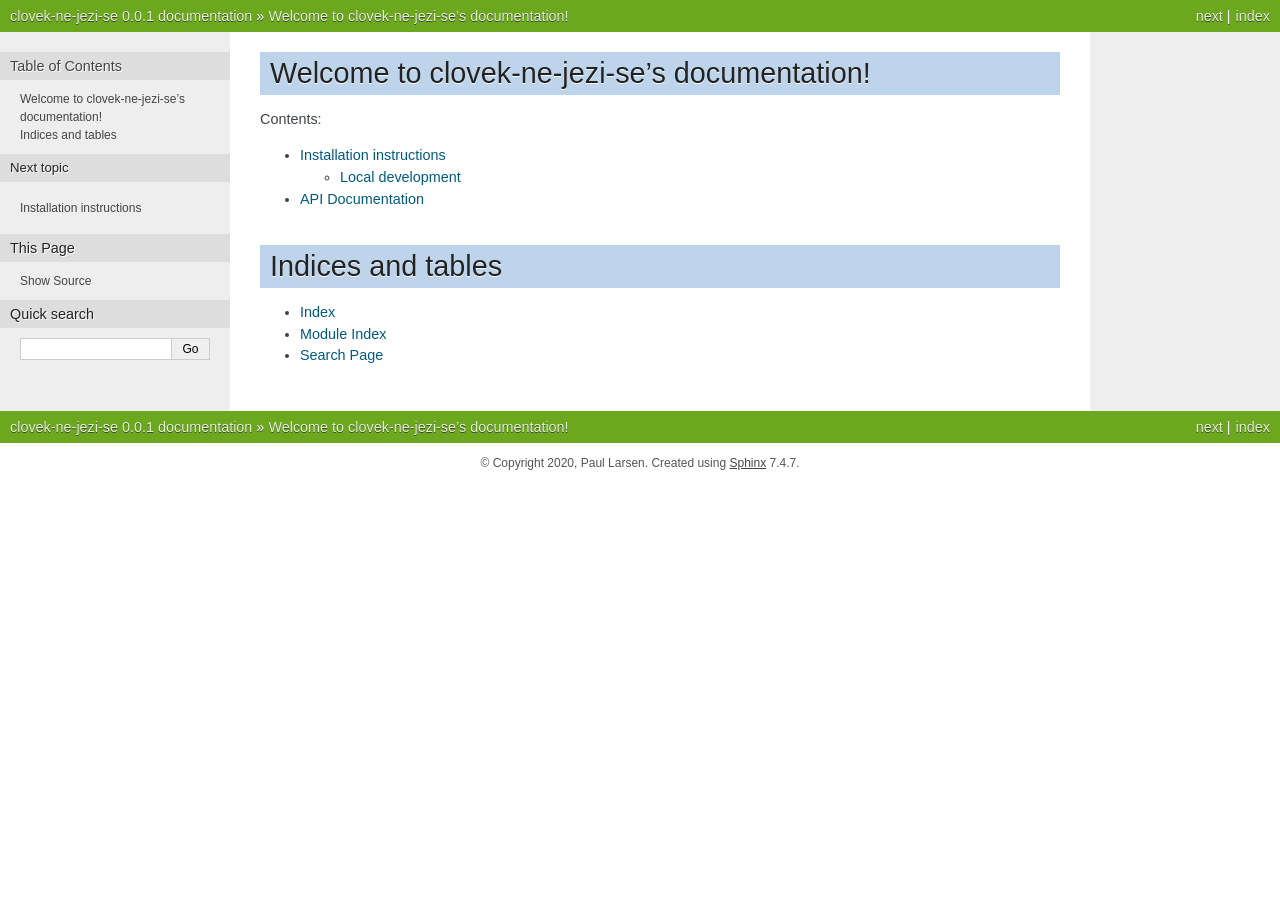
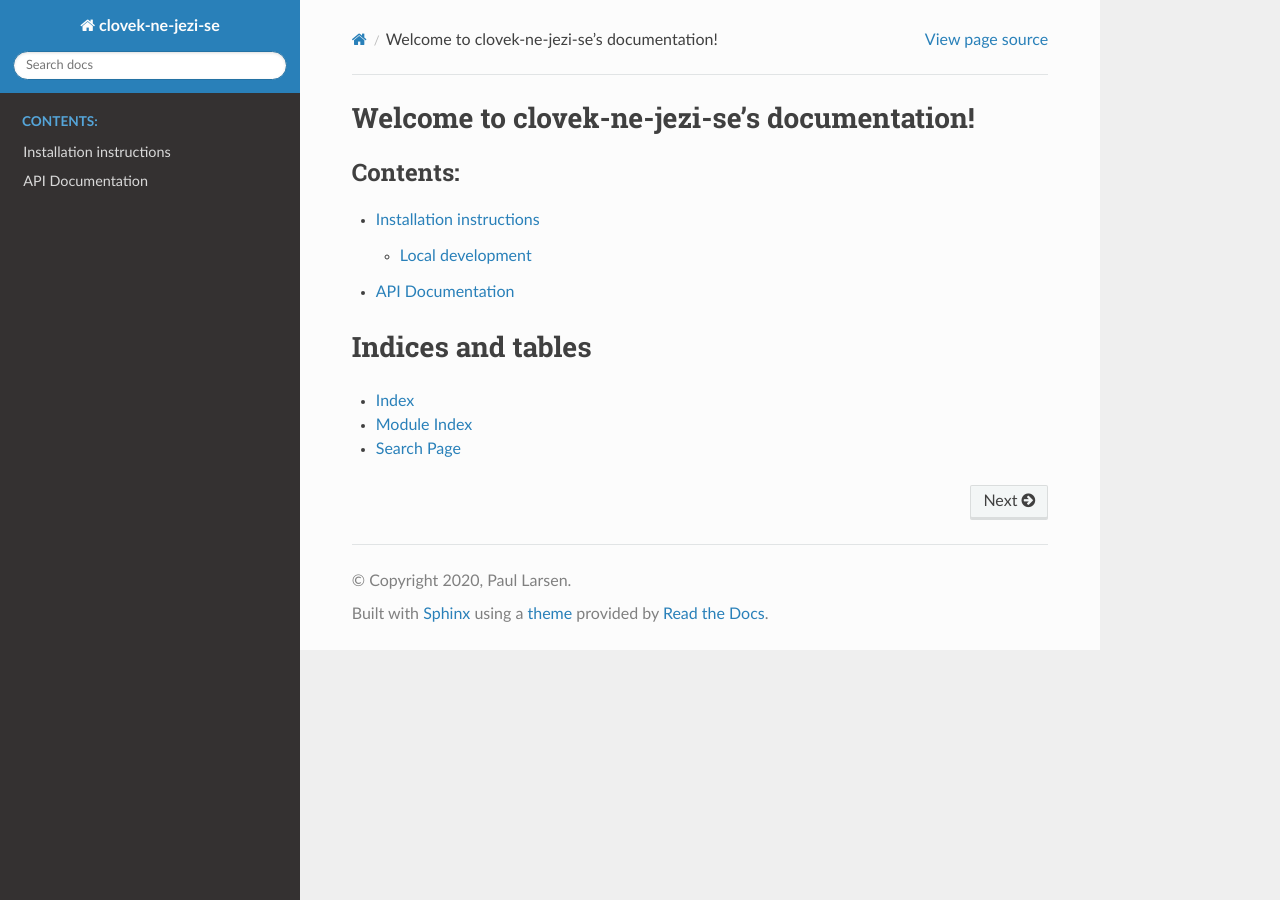
Before and after one commit to munichpavel/clovek-ne-jezi-se, a Sphinx documentation site: the page built from docs/source/index.rst, in a window 1280 px wide. Built offline with Sphinx 7.4.7 and the Read the Docs theme 2.0.0, drawn with Linux system fonts in a browser that asks for light colours.

Commit message:
Change to readthedocs sphinx theme

```diff
--- a/docs/source/conf.py
+++ b/docs/source/conf.py
@@ -12,6 +12,9 @@
 #
 import os
 import sys
+
+import sphinx_rtd_theme
+
 sys.path.insert(0, os.path.abspath('../../'))
 
 
@@ -35,7 +38,8 @@ extensions = [
     'sphinx.ext.napoleon',
     'sphinx_autodoc_typehints',
     'sphinx.ext.coverage',
-    'sphinx.ext.viewcode'
+    'sphinx.ext.viewcode',
+    'sphinx_rtd_theme'
 ]
 
 # Add any paths that contain templates here, relative to this directory.
@@ -52,7 +56,7 @@ exclude_patterns = []
 # The theme to use for HTML and HTML Help pages.  See the documentation for
 # a list of builtin themes.
 #
-html_theme = 'nature'
+html_theme = 'sphinx_rtd_theme'
 
 # Add any paths that contain custom static files (such as style sheets) here,
 # relative to this directory. They are copied after the builtin static files,
```
